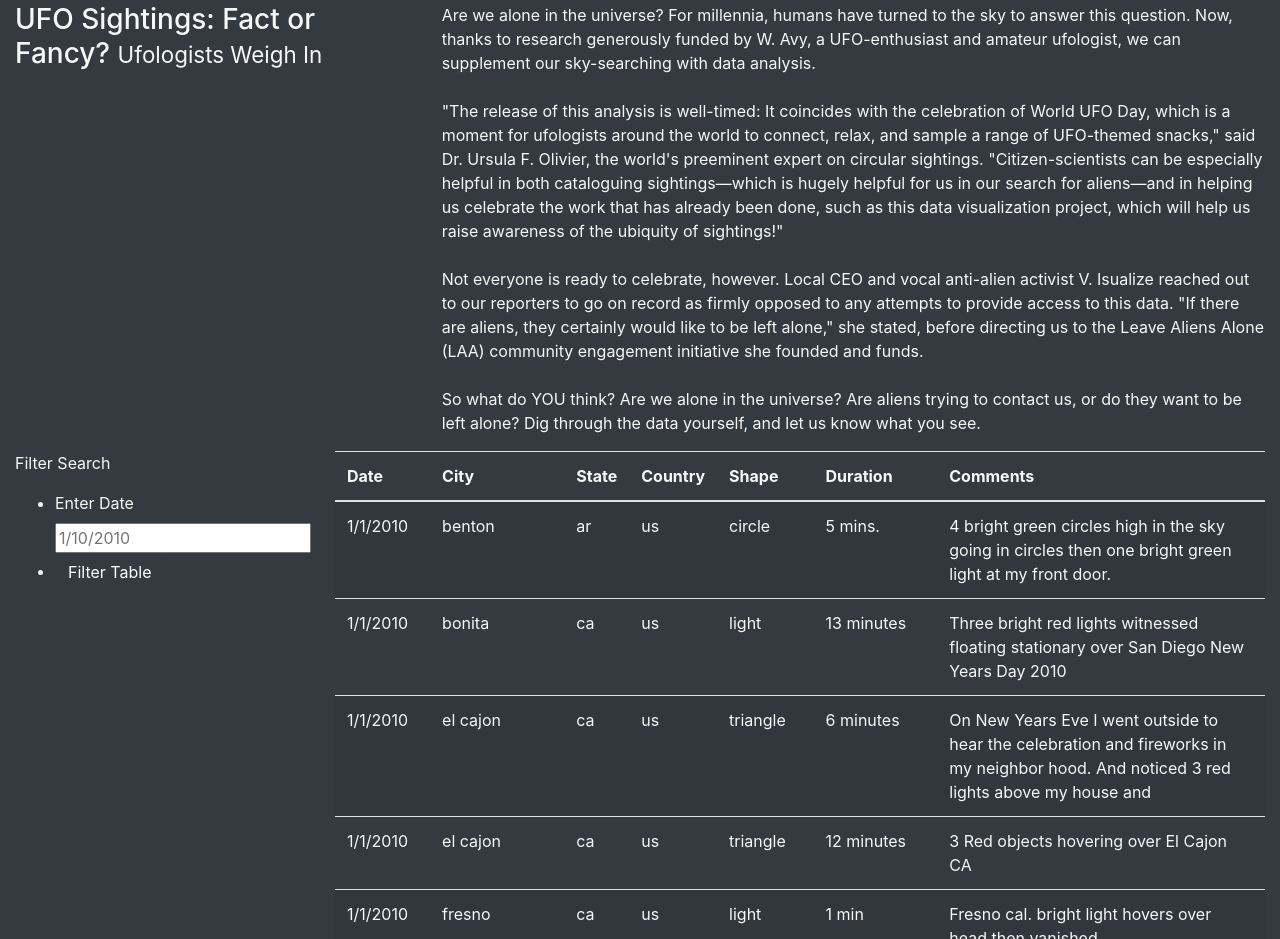
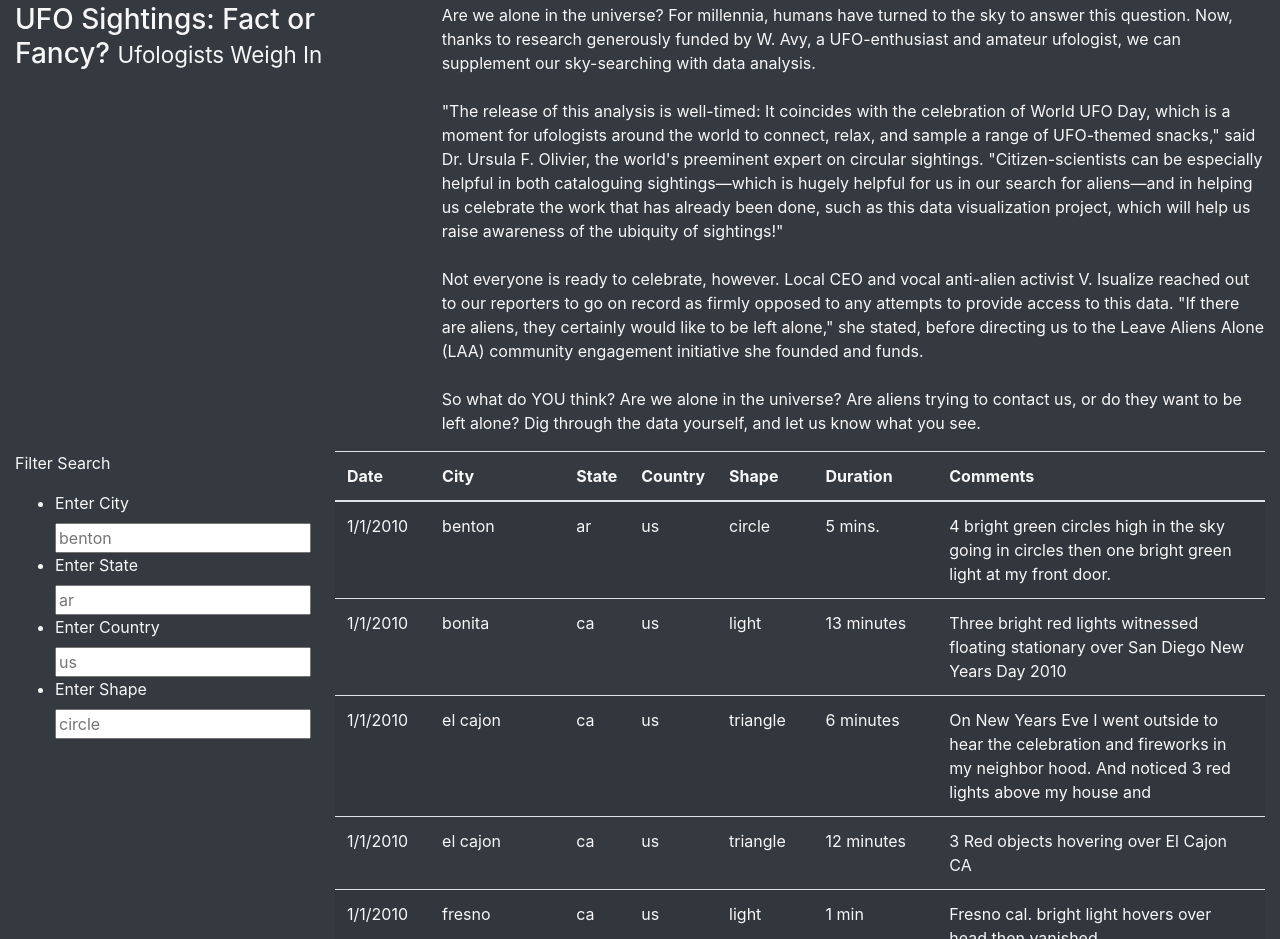
Before and after one commit to jayjohnson526/UFOs, a plain HTML site: page index.html in a window 1280 px wide. Shown: the part 288-1227 px from the top of the page. Drawn offline with nearby package versions, Linux system fonts and the light colour scheme.

Commit message:
Added additional filters to the webpage.

```diff
--- a/index.html
+++ b/index.html
@@ -41,7 +41,7 @@
                     <form class="bg-dark">
                         <p>Filter Search</p>
                         <ul class="bg-dark">
-                          <li class="bg-dark" style="font-family: inherit; font-size: 1rem;">
+                          <!--li class="bg-dark" style="font-family: inherit; font-size: 1rem;">
                             <label for="date">Enter Date</label>
                             <input type="text" placeholder="1/10/2010" id="datetime" />
                           </li>
@@ -49,6 +49,22 @@
                              <button id="filter-btn" type="button" class="btn btn-dark">
                                Filter Table
                              </button>
+                          </li> --->
+                          <li class="bg-dark" style="font-family: inherit; font-size: 1rem;">
+                            <label for="City">Enter City</label>
+                            <input type="text" placeholder="benton" id="city" />
+                          </li>
+                          <li class="bg-dark" style="font-family: inherit; font-size: 1rem;">
+                            <label for="State">Enter State</label>
+                            <input type="text" placeholder="ar" id="state" />
+                          </li>
+                          <li class="bg-dark" style="font-family: inherit; font-size: 1rem;">
+                            <label for="Country">Enter Country</label>
+                            <input type="text" placeholder="us" id="country" />
+                          </li>
+                          <li class="bg-dark" style="font-family: inherit; font-size: 1rem;">
+                            <label for="Shape">Enter Shape</label>
+                            <input type="text" placeholder="circle" id="shape" />
                           </li>
                         </ul>
                        </form>
```
